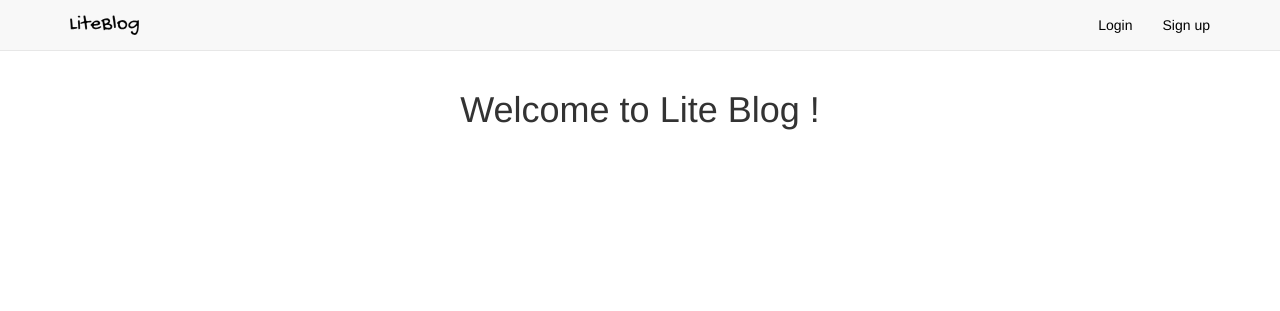
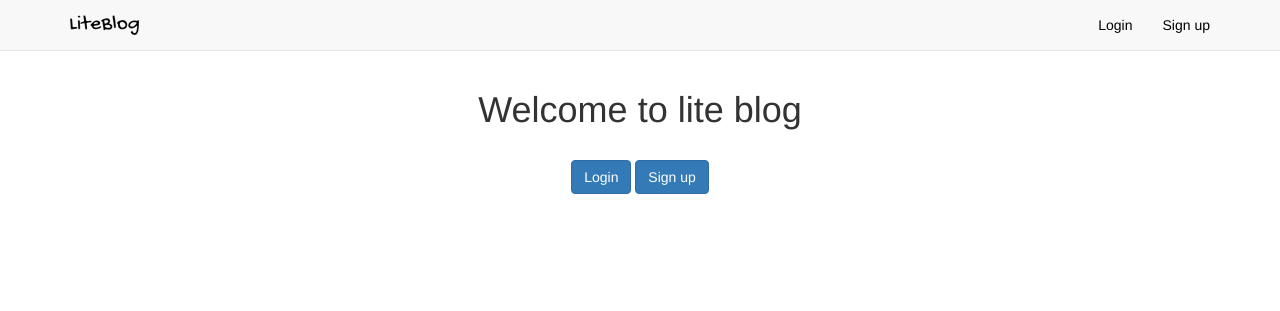
Before and after one commit to flaviojohansson/multi-user-blog, a Python web app: template app/templates/welcome.html in a window 1280 px wide. Shown: the top 311 px of the page. Run offline with Jinja, Linux system fonts and the light colour scheme; the template is opened without the code that fills it, so the values that code supplies are empty; some libraries are stand-ins or nearby versions.

Commit message:
Add buttons outside the navbar

```diff
--- a/app/templates/front.html
+++ b/app/templates/front.html
@@ -2,7 +2,11 @@
 
 {% block content %}
 
-    <h1 class="text-center">{{ user.name | title }}'s blog</h1>
+    <h2 class="text-center">{{ user.name | title }}'s blog</h2>
+    <div class="text-center">
+        <a role="button" href="/blog/newpost" class="btn btn-primary">Write post</a>
+        <a role="button" href="/logout" class="btn btn-primary">Logout</a>
+    </div>
     <hr>
     {% for p in posts %}
         {{ p.render() | safe}}
--- a/app/templates/welcome.html
+++ b/app/templates/welcome.html
@@ -1,7 +1,11 @@
 {% extends "base.html" %}
 
 {% block content %}
-
-    <h1 class="text-center">Welcome to Lite Blog !</h1>
+    <div class="text-center">
+        <h1>Welcome to lite blog</h1>
+        <br />
+        <a role="button" href="/login" class="btn btn-primary">Login</a>
+        <a role="button" href="/signup" class="btn btn-primary">Sign up</a>
+    </div>
 
 {% endblock %}
```
